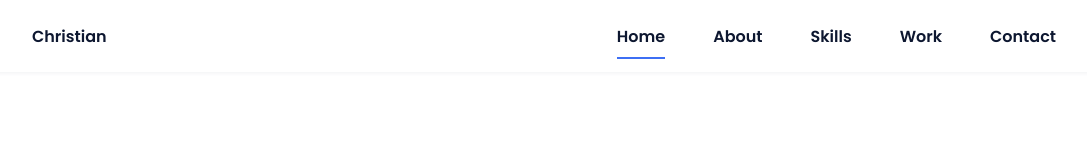
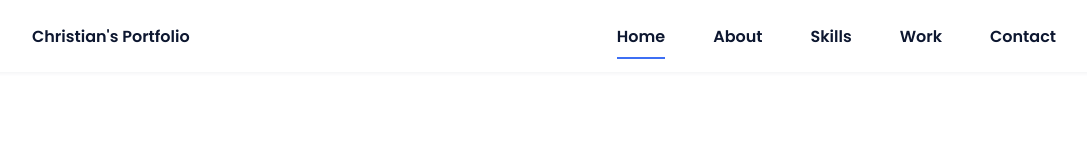
Before and after one commit to Tochukwu1159/portfolio, a plain HTML site: page index.html in a window 1280 px wide. Shown: the top 160 px of the page, without its empty margins (96-1183 px from the left). Drawn offline with nearby package versions, Linux system fonts and the light colour scheme.

Commit message:
my portfolio

```diff
--- a/index.html
+++ b/index.html
@@ -16,7 +16,7 @@
         <header class="l-header">
             <nav class="nav bd-grid">
                 <div>
-                    <a href="#" class="nav__logo">Christian</a>
+                    <a href="#" class="nav__logo">Christian's Portfolio</a>
                 </div>
 
                 <div class="nav__menu" id="nav-menu">
```
